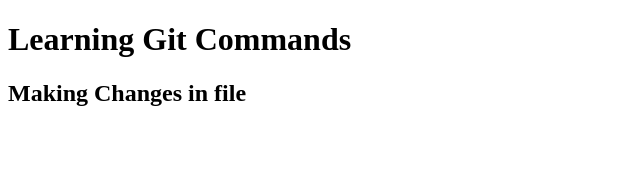
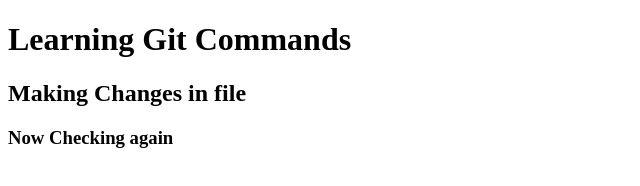
Before and after one commit to ravishjainn/prac1, a plain HTML site: page index.html in a window 1280 px wide. Shown: the whole page, without its empty margins (0-640 px from the left). Drawn offline with Linux system fonts and the light colour scheme.

Commit message:
Added H3

```diff
--- a/index.html
+++ b/index.html
@@ -8,5 +8,6 @@
 <body>
     <h1>Learning Git Commands</h1>
     <h2>Making Changes in file</h2>
+    <h3>Now Checking again </h3>
 </body>
 </html>
```
